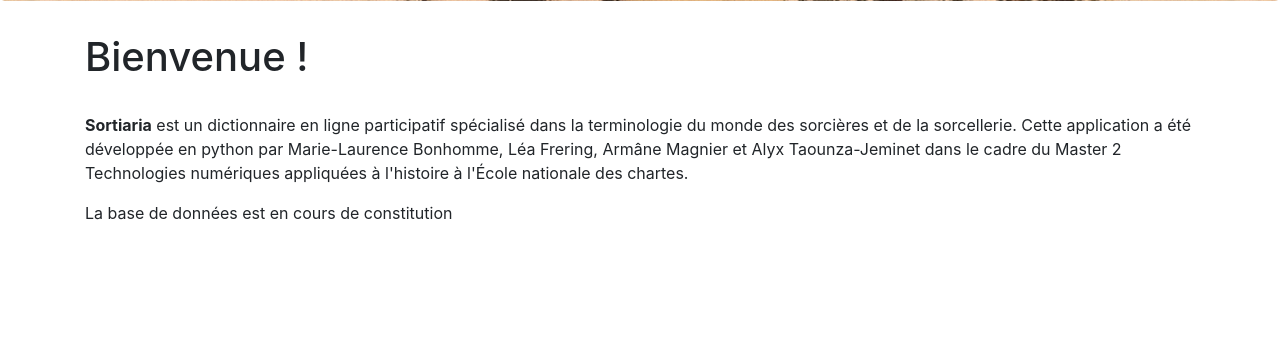
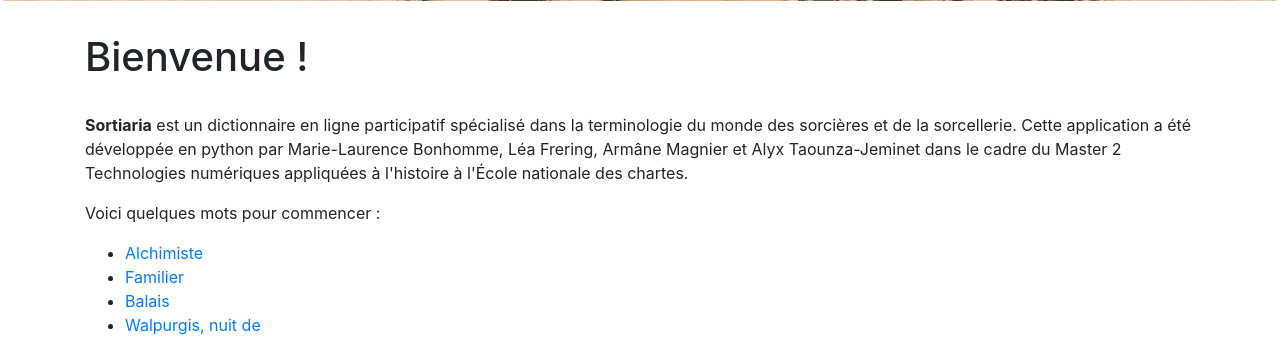
Before and after one commit to Chartes-TNAH/dictionnaire, a Flask app: page / in a window 1280 px wide. Shown: the part 623-976 px from the top of the page. Before the commit the page ends 843 px from the top, so only its background shows below. Run offline with Flask 2, Linux system fonts and the light colour scheme; data comes from the database, SQL or seed files in the repository; data that the repository does not hold is empty; some libraries are stand-ins or nearby versions.

Commit message:
modif pour que les mots apparaissent aléatoirement sur la page d'accueil / issue #140

```diff
--- a/sortiaria/routes/routes.py
+++ b/sortiaria/routes/routes.py
@@ -1,4 +1,5 @@
 from flask import render_template, request, flash, redirect, send_file, Response
+from  sqlalchemy.sql.expression import func, select
 
 import xml.etree.ElementTree as ET
 
@@ -18,7 +19,7 @@ def accueil():
     """ Route permettant l'affichage d'une page accueil
         :return: une liste des derniers mots enregistrés et ce dans l'ordre alphabétique
     """
-    mots = Mot.query.order_by(Mot.mot_terme).join(Mot.authorships).order_by(Authorship.authorship_date).limit(5).all()
+    mots = Mot.query.order_by(func.rand(Mot.mot_terme)).limit(5).all()
 
     return render_template("pages/accueil.html", nom="Sortiaria", mots=mots)
 
--- a/sortiaria/templates/pages/accueil.html
+++ b/sortiaria/templates/pages/accueil.html
@@ -9,7 +9,7 @@
 	<p><strong>Sortiaria</strong> est un dictionnaire en ligne participatif spécialisé dans la terminologie du monde des sorcières et de la sorcellerie. Cette application a été développée en python par Marie-Laurence Bonhomme, Léa Frering, Armâne Magnier et Alyx Taounza-Jeminet dans le cadre du Master 2 Technologies numériques appliquées à l'histoire à l'École nationale des chartes.</p>
 </div>
     {% if mots %}
-    <p>Voici les derniers mots enregistrés :</p>
+    <p>Voici quelques mots pour commencer :</p>
         <ul>
             {% for mot in mots %}
                 <li><a href="{{url_for('mot', mot_id=mot.mot_id)}}">{{mot.mot_terme}}</a></li>
```
